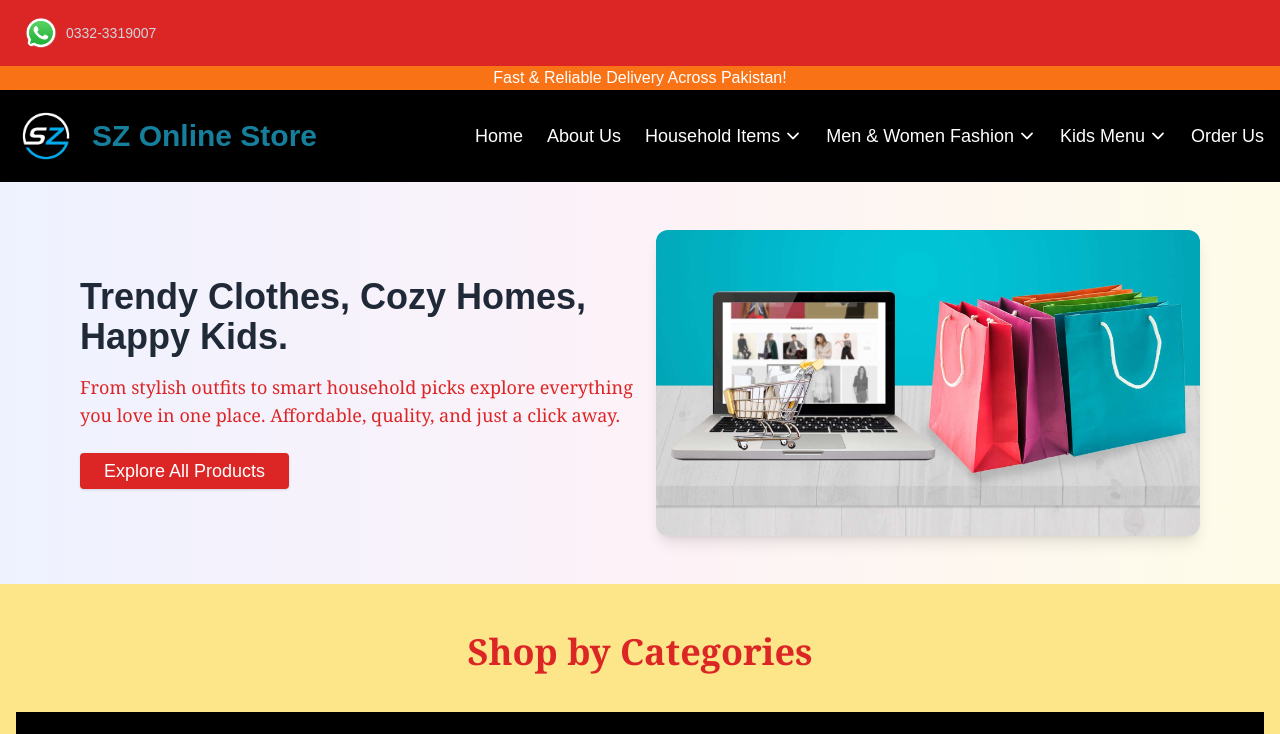
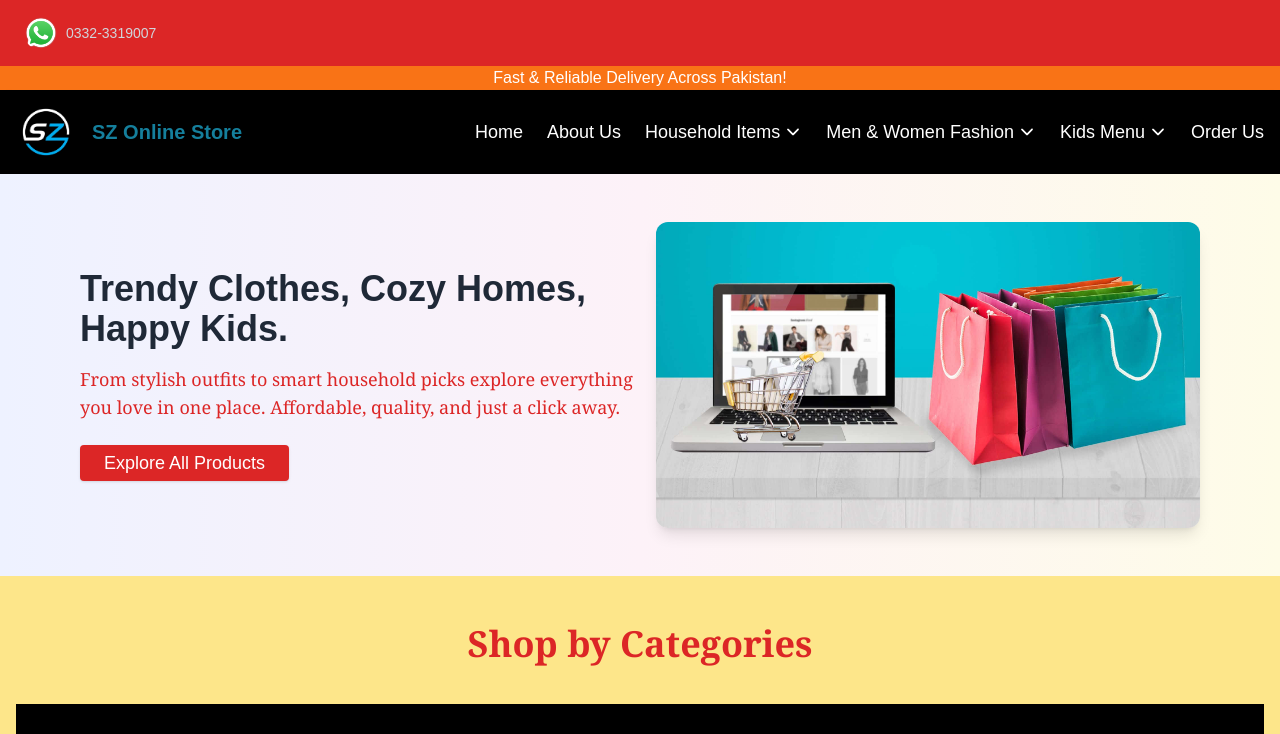
Before and after one commit to SabaZain/sz_onlinestore, a Next.js app: page / in a window 1280 px wide. Shown: the top 734 px of the page. Built offline with nearby package versions, Linux system fonts and the light colour scheme.

Commit message:
online store

```diff
--- a/src/app/components/Navbar.tsx
+++ b/src/app/components/Navbar.tsx
@@ -28,7 +28,7 @@ const Navbar = () => {
             height={60}
             className="rounded-full"
           />
-          <h1 className="p-4 text-3xl text-second font-bold">SZ Online Store</h1>
+          <h1 className="p-4 text-xl text-second font-bold">SZ Online Store</h1>
         </div>
 
         {/* Hamburger - Mobile */}
```
